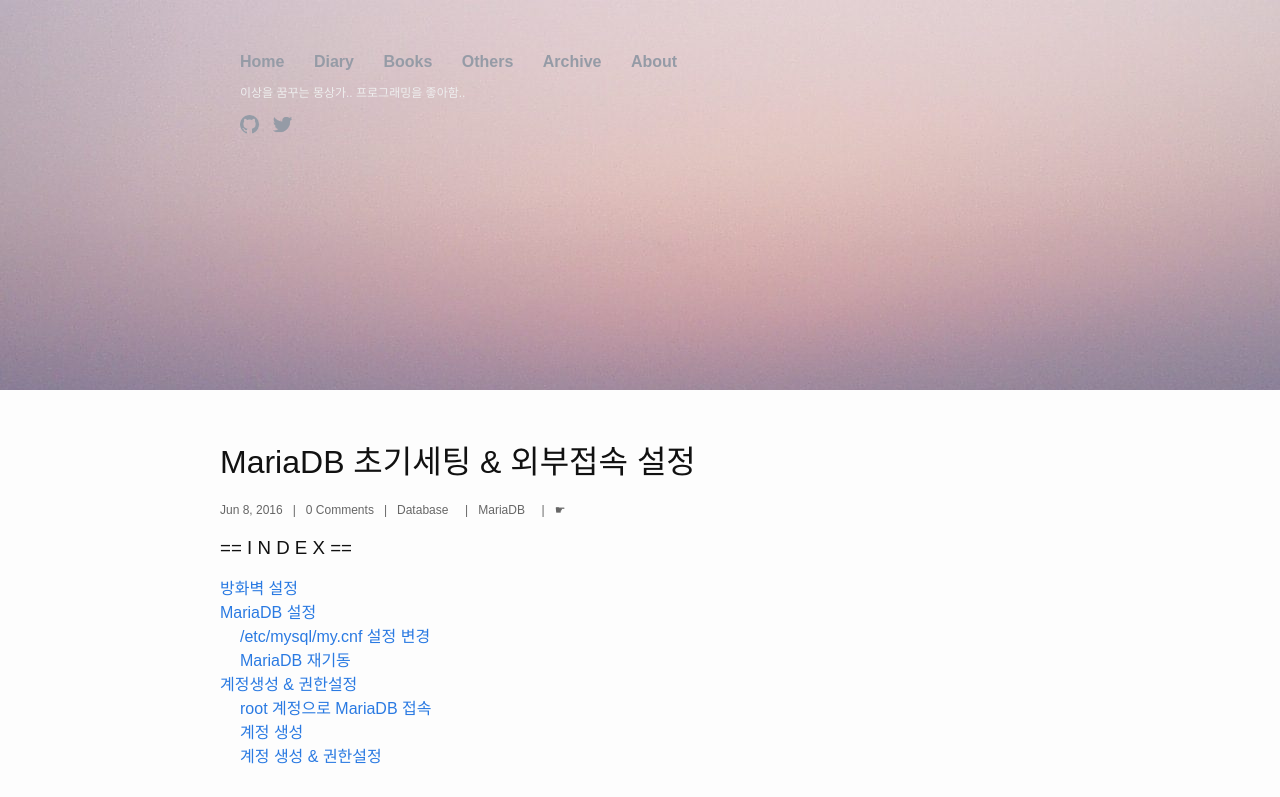
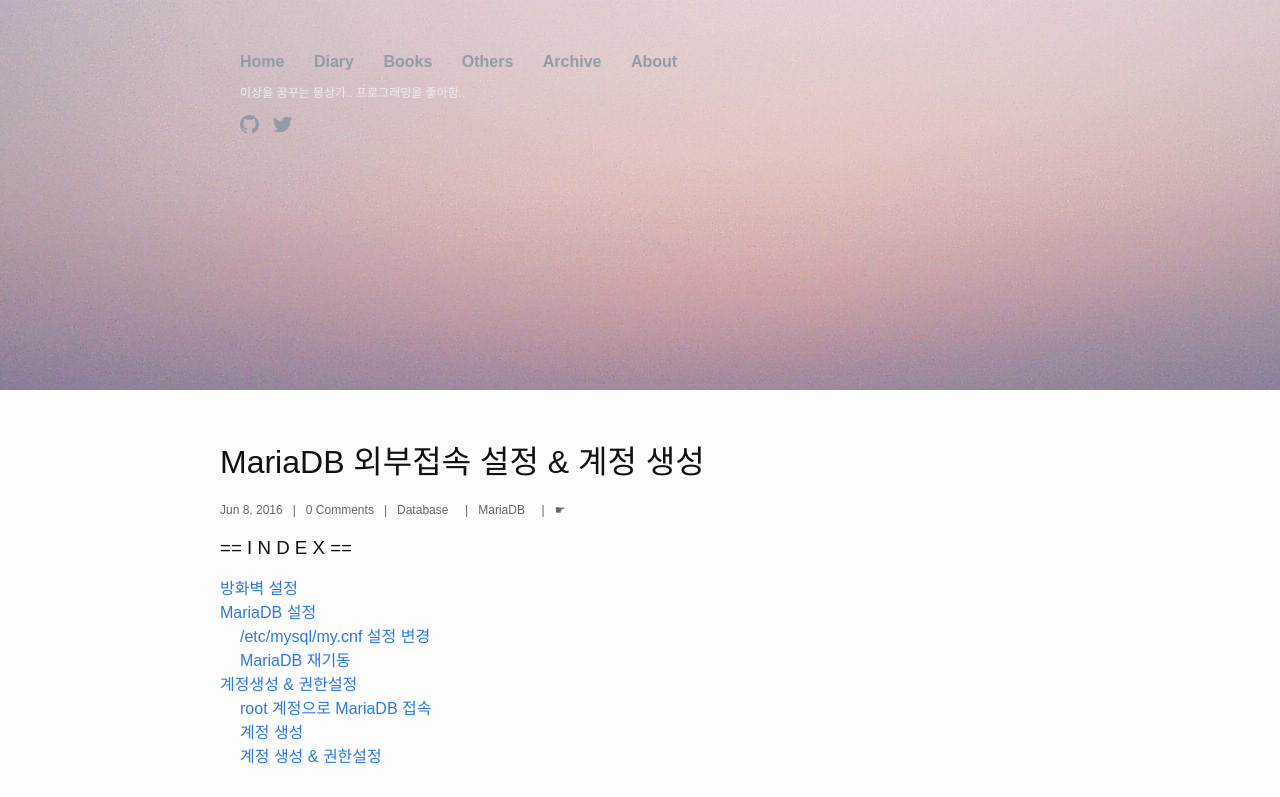
Before and after one commit to dveamer/dveamer.github.io, a Jekyll site: the page built from _posts/MariaDB/2016-06-08-RemoteMariaDB.md, in a window 1280 px wide and 1400 px high. Shown: the top 797 px of the window. Built offline with Jekyll 4.4.1, drawn with Linux system fonts in a browser that asks for light colours; comment, search, counter and statistics services are not loaded; some of the changed text lies outside the part shown; grey boxes are pictures that could not be loaded.

Commit message:
modify an article.

```diff
--- a/_posts/MariaDB/2016-06-08-RemoteMariaDB.md
+++ b/_posts/MariaDB/2016-06-08-RemoteMariaDB.md
@@ -1,6 +1,6 @@
 ---
 layout: post
-title:  "MariaDB 초기세팅 & 외부접속 설정"
+title:  "MariaDB 외부접속 설정 & 계정 생성"
 date:   2016-06-08 12:00:00
 categories: Database
 tags: MariaDB
@@ -9,8 +9,8 @@
 ![mariadb10.1](https://downloads.mariadb.org/static/generated/images/v2/ice_logo-5dcea9e47b780ff52f75c3c3304d54827f56211e.png)
 ( 이미지 출처 : [https://downloads.mariadb.org](https://downloads.mariadb.org) )
 
-MariaDB 를 초기 세팅할 때 필요한 계정생성, 권한설정 방법에 대해서 알아보고
-외부접속을 위한 설정에 대해서 알아보자.
+MariaDB 외부접속을 하기 위해
+어떠한 설정작업들이 있는지 확인해보고 작업방법에 대해서 간략하게 알아보자.
 
 <!--more-->
 
```
